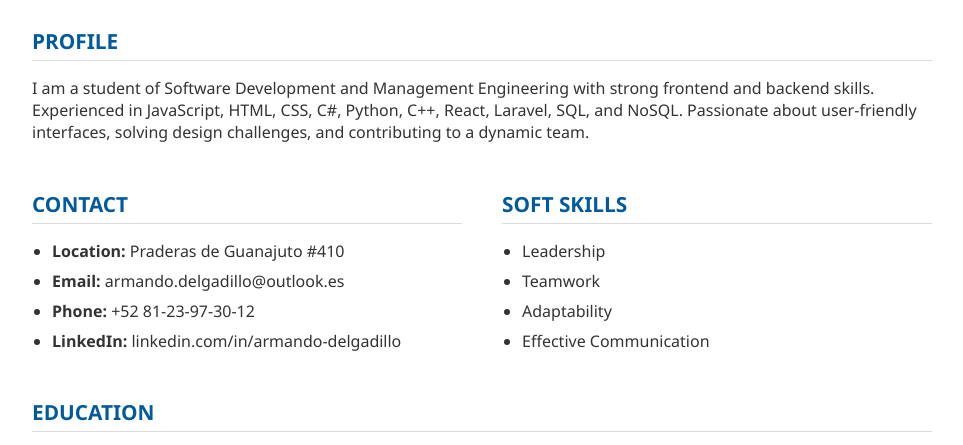
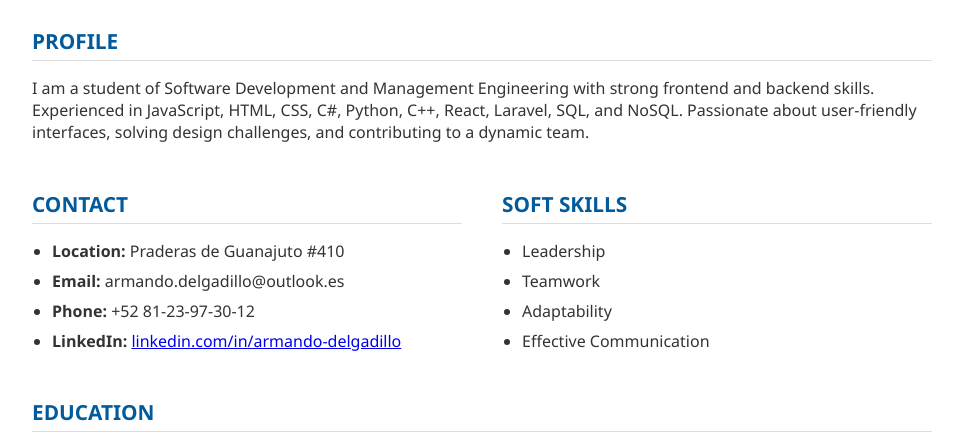
Before and after one commit to ArmandoDma/armando-dma, a plain HTML site: page index.html in a window 1280 px wide. Shown: the part 289-734 px from the top of the page, without its empty margins (158-1121 px from the left). Drawn offline with Linux system fonts and the light colour scheme.

Commit message:
Linkedn Profile Added

```diff
--- a/index.html
+++ b/index.html
@@ -127,7 +127,7 @@
                     <li><strong>Location:</strong> Praderas de Guanajuto #410</li>
                     <li><strong>Email:</strong> armando.delgadillo@outlook.es</li>
                     <li><strong>Phone:</strong> +52 81-23-97-30-12</li>
-                    <li><strong>LinkedIn:</strong> linkedin.com/in/armando-delgadillo</li>
+                    <li><strong>LinkedIn:</strong> <a href="linkedin.com/in/armando-delgadillo">linkedin.com/in/armando-delgadillo</a></li>
                 </ul>
             </div>
             <div class="column">
```
